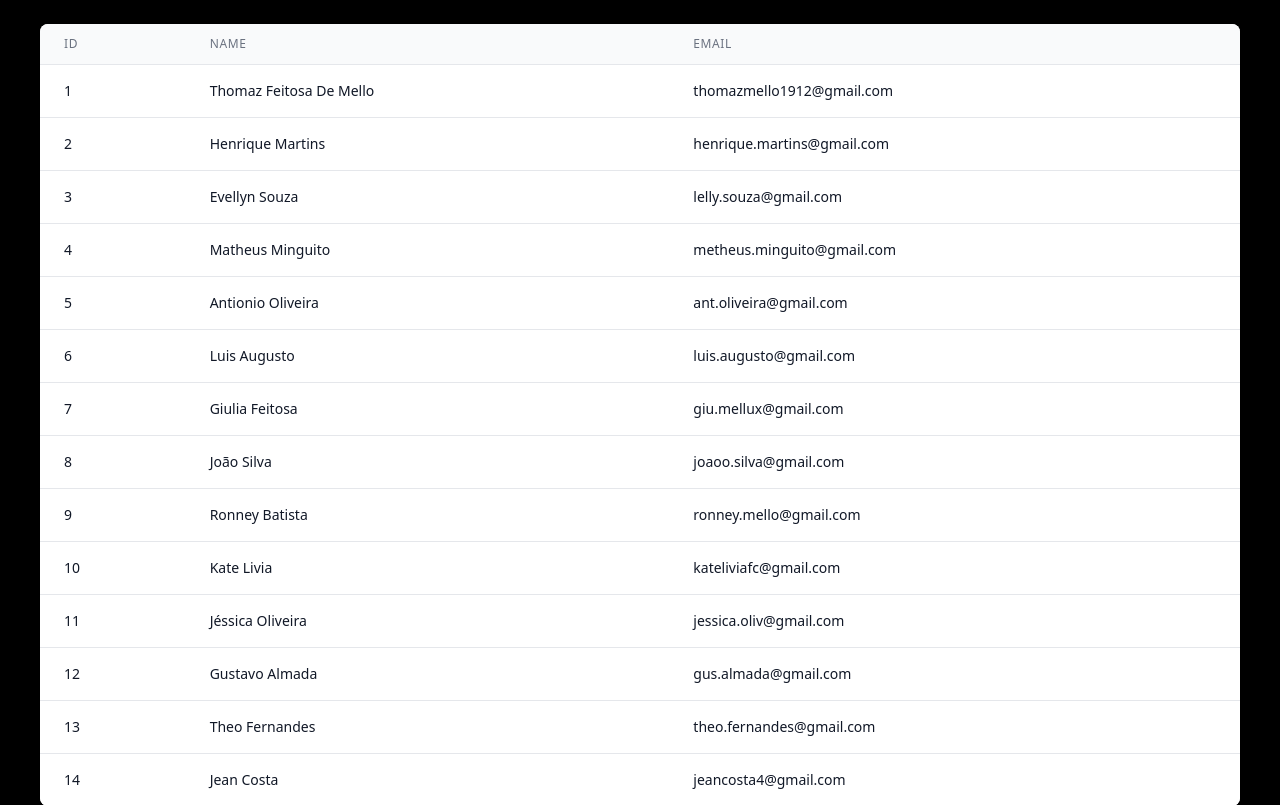
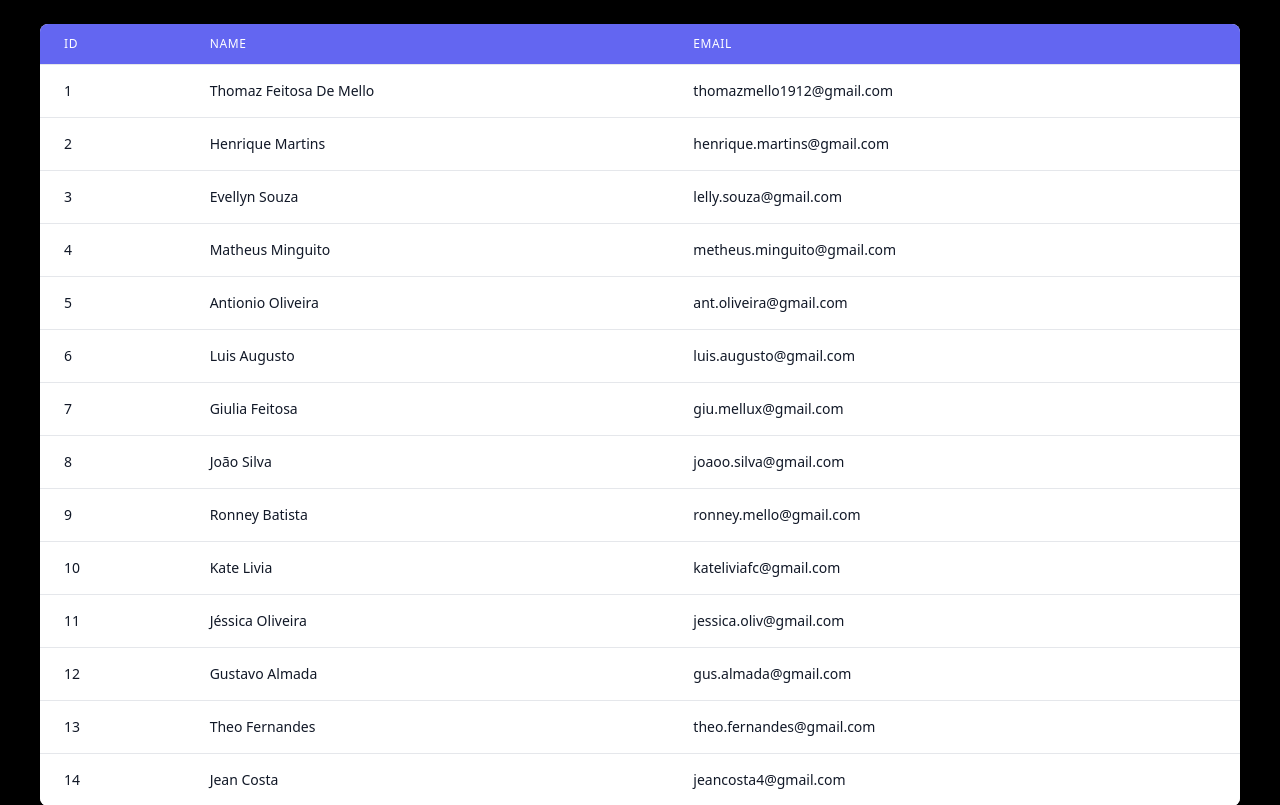
Before and after one commit to ThOMaZMe11o/flask-com-mysql, a Flask app: page /registered_users in a window 1280 px wide. Shown: the part 76-881 px from the top of the page. Run offline with Flask 3, Linux system fonts and the light colour scheme.

Commit message:
assessed activity

```diff
--- a/templates/aboutus.html
+++ b/templates/aboutus.html
@@ -3,7 +3,8 @@
 <head>
     <meta charset="UTF-8">
     <meta name="viewport" content="width=device-width, initial-scale=1.0">
-    <title>Bem-vindo ao Site</title>
+    <title>Future University | about us</title>
+    <link rel="icon" href="{{ url_for('static', filename='images/logotype.png')}}">
     <link rel="icon" href="../static/images/logotype.jpg">
     <link href="https://cdn.jsdelivr.net/npm/tailwindcss@2.2.19/dist/tailwind.min.css" rel="stylesheet">
 </head>
--- a/templates/contact.html
+++ b/templates/contact.html
@@ -3,7 +3,8 @@
 <head>
     <meta charset="UTF-8">
     <meta name="viewport" content="width=device-width, initial-scale=1.0">
-    <title>Cadastro de Usuários</title>
+    <title>Future University | contact</title>
+    <link rel="icon" href="{{ url_for('static', filename='images/logotype.png')}}">
     <!-- Tailwind CSS CDN -->
     <link href="https://cdn.jsdelivr.net/npm/tailwindcss@2.2.19/dist/tailwind.min.css" rel="stylesheet">
 </head>
--- a/templates/courses.html
+++ b/templates/courses.html
@@ -3,8 +3,8 @@
 <head>
     <meta charset="UTF-8">
     <meta name="viewport" content="width=device-width, initial-scale=1.0">
-    <title>Cursos - FUTURE UNIVERSITY</title>
-    <link rel="icon" href="{{ url_for('static', filename='images/logotype.png') }}">
+    <title>Future University | courses</title>
+    <link rel="icon" href="{{ url_for('static', filename='images/logotype.png')}}">
     <link rel="stylesheet" href="../static/style/globalstyle.css">
     <link href="https://cdn.jsdelivr.net/npm/tailwindcss@2.2.19/dist/tailwind.min.css" rel="stylesheet">
 </head>
--- a/templates/index.html
+++ b/templates/index.html
@@ -3,7 +3,7 @@
 <head>
     <meta charset="UTF-8">
     <meta name="viewport" content="width=device-width, initial-scale=1.0">
-    <title>Bem-vindo ao Site</title>
+    <title>Future University | home</title>
     <link rel="icon" href="{{ url_for('static', filename='images/logotype.png')}}">
     <link rel="stylesheet" href="../static/style/globalstyle.css">
     <link href="https://cdn.jsdelivr.net/npm/tailwindcss@2.2.19/dist/tailwind.min.css" rel="stylesheet">
--- a/templates/plans.html
+++ b/templates/plans.html
@@ -3,7 +3,7 @@
 <head>
     <meta charset="UTF-8">
     <meta name="viewport" content="width=device-width, initial-scale=1.0">
-    <title>Bem-vindo ao Site</title>
+    <title>Future University | plans</title>
     <link rel="icon" href="{{ url_for('static', filename='images/logotype.png')}}">
     <link rel="stylesheet" href="../static/style/globalstyle.css">
     <link href="https://cdn.jsdelivr.net/npm/tailwindcss@2.2.19/dist/tailwind.min.css" rel="stylesheet">
--- a/templates/register.html
+++ b/templates/register.html
@@ -3,7 +3,8 @@
 <head>
     <meta charset="UTF-8">
     <meta name="viewport" content="width=device-width, initial-scale=1.0">
-    <title>Cadastro de Usuários</title>
+    <title>Future University | register</title>
+    <link rel="icon" href="{{ url_for('static', filename='images/logotype.png')}}">
     <!-- Tailwind CSS CDN -->
     <link href="https://cdn.jsdelivr.net/npm/tailwindcss@2.2.19/dist/tailwind.min.css" rel="stylesheet">
 </head>
--- a/templates/users.html
+++ b/templates/users.html
@@ -3,7 +3,7 @@
     <head>
         <meta charset="UTF-8">
         <meta name="viewport" content="width=device-width, initial-scale=1.0">
-        <title>Usuários Cadastrados</title>
+        <title>Future University | admin</title>
         <link rel="icon" href="{{ url_for('static', filename='images/logotype.png')}}">
         <!-- Tailwind CSS CDN -->
         <link href="https://cdn.jsdelivr.net/npm/tailwindcss@2.2.19/dist/tailwind.min.css" rel="stylesheet">
@@ -20,15 +20,15 @@
         <div class="container mx-auto p-6">
             <div class="overflow-x-auto bg-white shadow-md rounded-lg">
                 <table class="min-w-full divide-y divide-gray-200">
-                    <thead class="bg-gray-50">
+                    <thead class="bg-indigo-500">
                         <tr>
-                            <th scope="col" class="px-6 py-3 text-left text-xs font-medium text-gray-500 uppercase tracking-wider">
+                            <th scope="col" class="px-6 py-3 text-left text-xs font-medium text-white uppercase tracking-wider">
                                 ID
                             </th>
-                            <th scope="col" class="px-6 py-3 text-left text-xs font-medium text-gray-500 uppercase tracking-wider">
+                            <th scope="col" class="px-6 py-3 text-left text-xs font-medium text-white uppercase tracking-wider">
                                 Name
                             </th>
-                            <th scope="col" class="px-6 py-3 text-left text-xs font-medium text-gray-500 uppercase tracking-wider">
+                            <th scope="col" class="px-6 py-3 text-left text-xs font-medium text-white uppercase tracking-wider">
                                 Email
                             </th>
                         </tr>
```
Also changed, not shown: instance/users.db, 1 other file.
